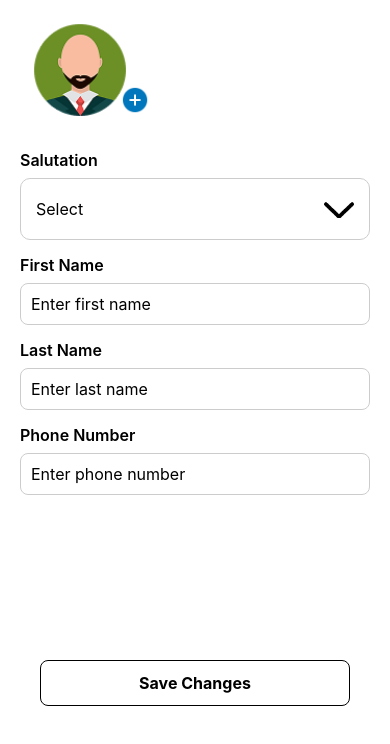
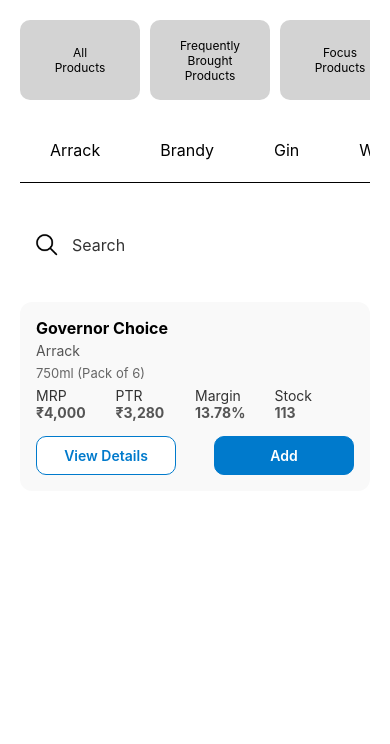
Before and after one commit to hariniss12345/Charts, a React Native app: screen / in a window 390 px wide. Shown: the top 744 px of the page. Built offline with nearby package versions, Linux system fonts and the light colour scheme.

Commit message:
refactor:updated products component

```diff
--- a/App.tsx
+++ b/App.js
@@ -4,6 +4,7 @@
 import { DoughnutChart } from "./src/components/DoughnutChart";
 import { Goals  } from "./src/components/Goals";
 import { Profile } from "./src/components/Profile";
+import { Products } from "./src/components/Products";
 
 export default function App(){
   return (
@@ -12,7 +13,8 @@
       {/* <BarCharts/>
       <DoughnutChart/> */}
       {/* <Goals/> */}
-      <Profile/>
+      {/* <Profile/> */}
+      <Products/>
       </ScrollView>
     </View>
   )
--- /dev/null
+++ b/src/components/Products.js
@@ -0,0 +1,281 @@
+import React, { useState } from "react";
+import {
+    View,
+    Text,
+    StyleSheet,
+    ScrollView,
+    Image,
+    TouchableOpacity,
+} from "react-native";
+import DataRow from "../ReusableComponents/DataRow";
+
+export function Products() {
+    const data = {
+        title: [
+            "All Products",
+            "Frequently Brought Products",
+            "Focus Products",
+            "New Products",
+            "Offers & Promotion",
+            "Free Products",
+        ],
+        name: ["Arrack", "Brandy", "Gin", "Whisky", "Rum"],
+    };
+
+    const product = [
+        {
+            title: "Governor Choice",
+            subtitle: "Arrack",
+            description: "750ml (Pack of 6)",
+            dataSets: [
+                { label: "MRP", value: "\u20B94,000" },
+                { label: "PTR", value: "\u20B93,280" },
+                { label: "Margin", value: "13.78%" },
+                { label: "Stock", value: "113" },
+            ],
+        },
+    ];
+
+    const [quantity, setQuantity] = useState(0);
+    const [isAdded, setIsAdded] = useState(false);
+    const [selectedItem, setSelectedItem] = useState(null);
+
+    const handleAddClick = () => {
+        setIsAdded(true);
+        setQuantity(1);
+    };
+
+    const handleIncrement = () => {
+        setQuantity((prev) => prev + 1);
+    };
+
+    const handleDecrement = () => {
+        if (quantity > 1) {
+            setQuantity((prev) => prev - 1);
+        } else {
+            setIsAdded(false);
+            setQuantity(0);
+        }
+    };
+
+    return (
+        <ScrollView style={styles.container}>
+            <ScrollView horizontal showsHorizontalScrollIndicator={false}>
+                <View style={styles.row}>
+                    {data.title.map((item, index) => {
+                        const firstSpaceIndex = item.indexOf(" ");
+                        const firstWord = firstSpaceIndex !== -1 ? item.slice(0, firstSpaceIndex) : item;
+                        const rest = firstSpaceIndex !== -1 ? item.slice(firstSpaceIndex + 1) : "";
+                        return (
+                            <View key={index} style={styles.card}>
+                                <Text style={styles.firstLine}>{firstWord}</Text>
+                                <Text style={styles.secondLine}>{rest}</Text>
+                            </View>
+                        );
+                    })}
+                </View>
+            </ScrollView>
+
+            <ScrollView horizontal showsHorizontalScrollIndicator={false}>
+                <View style={[styles.row, { marginTop: 40 }]}>
+                    {data.name.map((item, index) => (
+                        <TouchableOpacity
+                            key={index}
+                            onPress={() => setSelectedItem(item)}
+                            style={[
+                                styles.nameItem,
+                                selectedItem === item && styles.selectedNameItem,
+                            ]}
+                        >
+                            <Text style={styles.nameText}>
+                                {item}
+                            </Text>
+                        </TouchableOpacity>
+                    ))}
+                </View>
+            </ScrollView>
+
+            <View style={styles.separator} />
+
+            <View style={styles.searchCard}>
+                <View style={{ flexDirection: "row", alignItems: "center" }}>
+                    <Image
+                        source={require("../assets/icons/Search.png")}
+                        style={styles.icon}
+                    />
+                    <Text style={{ marginLeft: 10, fontSize: 16, color: "#333" }}>Search</Text>
+                </View>
+            </View>
+
+            <View style={{ marginTop: 30 }}>
+                {product.map((item, index) => (
+                    <View key={index} style={styles.productCard}>
+                        <Text style={styles.productTitle}>{item.title}</Text>
+                        <Text style={styles.productSubtitle}>{item.subtitle}</Text>
+                        <Text style={styles.productDesc}>{item.description}</Text>
+                        <DataRow data={item.dataSets} />
+
+                        {isAdded && (
+                            <Text style={{ color: "#007ACC", marginTop: 10 }}>
+                                Add 10 quantity to get a discount 10% on total item bill
+                            </Text>
+                        )}
+
+                        <View style={styles.buttonRow}>
+                            <TouchableOpacity style={styles.actionButton}>
+                                <Text style={styles.buttonText}>View Details</Text>
+                            </TouchableOpacity>
+
+                            {!isAdded ? (
+                                <TouchableOpacity
+                                    style={[styles.actionButton, { backgroundColor: '#007ACC' }]}
+                                    onPress={handleAddClick}
+                                >
+                                    <Text style={[styles.buttonText, { color: 'white' }]}>Add</Text>
+                                </TouchableOpacity>
+                            ) : (
+                                <View style={styles.quantityContainer}>
+                                    <TouchableOpacity onPress={handleDecrement}>
+                                        <Text style={styles.quantityButton}>-</Text>
+                                    </TouchableOpacity>
+                                    <Text style={styles.quantityText}>{quantity}</Text>
+                                    <TouchableOpacity onPress={handleIncrement}>
+                                        <Text style={styles.quantityButton}>+</Text>
+                                    </TouchableOpacity>
+                                </View>
+                            )}
+                        </View>
+                    </View>
+                ))}
+            </View>
+        </ScrollView>
+    );
+}
+
+const styles = StyleSheet.create({
+    container: {
+        margin: 20,
+    },
+    row: {
+        flexDirection: "row",
+        alignItems: "center",
+    },
+    card: {
+        backgroundColor: "#D3D3D3",
+        paddingVertical: 10,
+        paddingHorizontal: 12,
+        borderRadius: 10,
+        marginRight: 10,
+        width: 120,
+        height: 80,
+        justifyContent: "center",
+        alignItems: "center",
+        elevation: 3,
+    },
+    firstLine: {
+        color: "black",
+        fontSize: 12,
+    },
+    secondLine: {
+        color: "black",
+        fontSize: 12,
+        textAlign: "center",
+    },
+    nameItem: {
+        marginHorizontal: 10,
+        paddingBottom: 5,
+        borderBottomWidth: 2,
+        borderBottomColor: 'transparent',
+    },
+    selectedNameItem: {
+        borderBottomColor: '#007ACC',
+    },
+    nameText: {
+        fontSize: 16,
+        color: "black",
+        paddingHorizontal: 20,
+    },
+    icon: {
+        width: 30,
+        height: 30,
+        tintColor: "black",
+    },
+    searchCard: {
+        backgroundColor: "#fff",
+        borderRadius: 10,
+        padding: 12,
+        elevation: 3,
+        marginTop: 20,
+    },
+    productCard: {
+        backgroundColor: "#f9f9f9",
+        borderRadius: 12,
+        padding: 16,
+        marginBottom: 20,
+        elevation: 4,
+    },
+    productTitle: {
+        fontSize: 16,
+        fontWeight: "bold",
+        color: "#000",
+    },
+    productSubtitle: {
+        fontSize: 14,
+        color: "#555",
+        marginTop: 4,
+    },
+    productDesc: {
+        fontSize: 13,
+        color: "#666",
+        marginVertical: 6,
+    },
+    buttonRow: {
+        flexDirection: "row",
+        justifyContent: "space-between",
+        marginTop: 10,
+    },
+    actionButton: {
+        backgroundColor: "#fff",
+        paddingVertical: 10,
+        paddingHorizontal: 24,
+        borderRadius: 10,
+        borderWidth: 1,
+        borderColor: "#007ACC",
+        elevation: 2,
+        alignItems: 'center',
+        justifyContent: 'center',
+        minWidth: 140,
+    },
+    buttonText: {
+        fontSize: 14,
+        color: "#007ACC",
+        fontWeight: "600",
+    },
+    quantityContainer: {
+        flexDirection: "row",
+        alignItems: "center",
+        gap: 10,
+        borderWidth: 1,
+        borderColor: "#007ACC",
+        paddingHorizontal: 16,
+        paddingVertical: 6,
+        borderRadius: 8,
+    },
+    quantityButton: {
+        fontSize: 18,
+        fontWeight: "bold",
+        color: "#007ACC",
+        paddingHorizontal: 8,
+    },
+    quantityText: {
+        fontSize: 16,
+        fontWeight: "600",
+        color: "#000",
+    },
+    separator: {
+        marginVertical: 15,
+        borderBottomColor: 'black',
+        borderBottomWidth: StyleSheet.hairlineWidth,
+        width: '100%',
+    },
+});
```
Also changed, not shown: src/assets/icons/Search.png (added).
